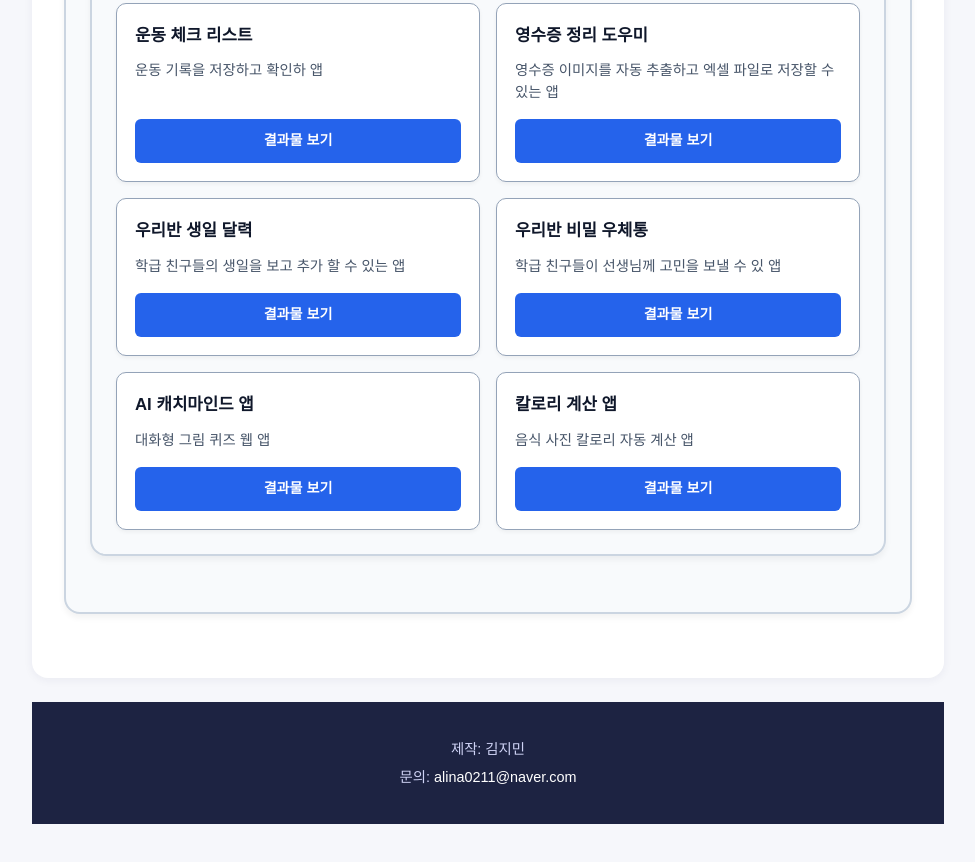
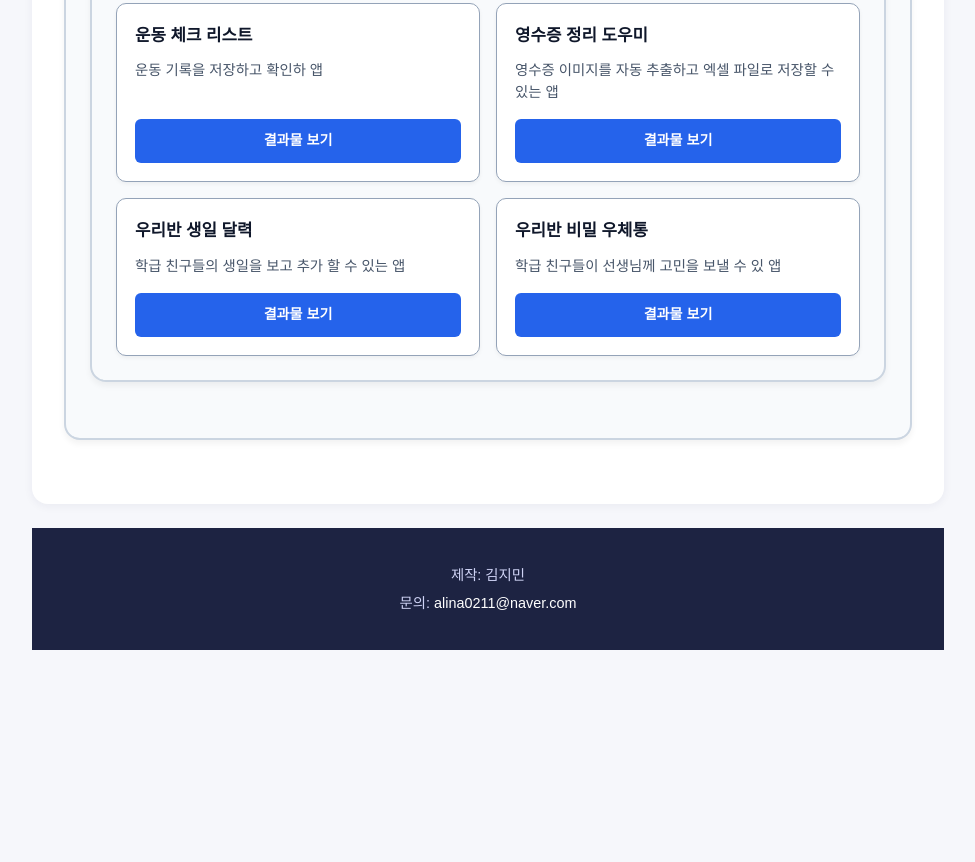
Before and after one commit to k1mjimin/my-webpage, a plain HTML site: page index.html in a window 1280 px wide. Shown: the part 3121-3983 px from the top of the page, without its empty margins (152-1127 px from the left). After the commit the page ends 3819 px from the top, so only its background shows below. Drawn offline with Linux system fonts and the light colour scheme.

Commit message:
Update index.html

```diff
--- a/index.html
+++ b/index.html
@@ -463,19 +463,7 @@
       <div class="project-card">
         <h4>우리반 비밀 우체통</h4>
         <p>학급 친구들이 선생님께 고민을 보낼 수 있 앱</p>
-        <a href="https://script.google.com/macros/s/AKfycbzIoayDT-H41ob-T7UiDK37QGWG2tPlbR3yHFMDoqsWtYZ4_UUgJylKElC9wJnEaZpx/exec" target="_blank" class="btn-link">결과물 보기</a>
-      </div>
-
-      <div class="project-card">
-        <h4>AI 캐치마인드 앱</h4>
-        <p>대화형 그림 퀴즈 웹 앱</p>
-        <a href="https://share.gemini.google/vzxQ4loXSn45" target="_blank" class="btn-link">결과물 보기</a>
-      </div>
-
-      <div class="project-card">
-        <h4>칼로리 계산 앱</h4>
-        <p>음식 사진 칼로리 자동 계산 앱</p>
-        <a href="https://claude.ai/artifact/4URrQct3QeAsv6A9shXCbV" target="_blank" class="btn-link">결과물 보기</a>
+        <a href="https://script.google.com/macros/s/AKfycbwonPF2fEafT8g8ziWt8n5IN74yX73QIpAmpggTAAXcaCMMYn3d8wJduFG-n2Hja2Gt/exec" target="_blank" class="btn-link">결과물 보기</a>
       </div>
 
     </div>
```
